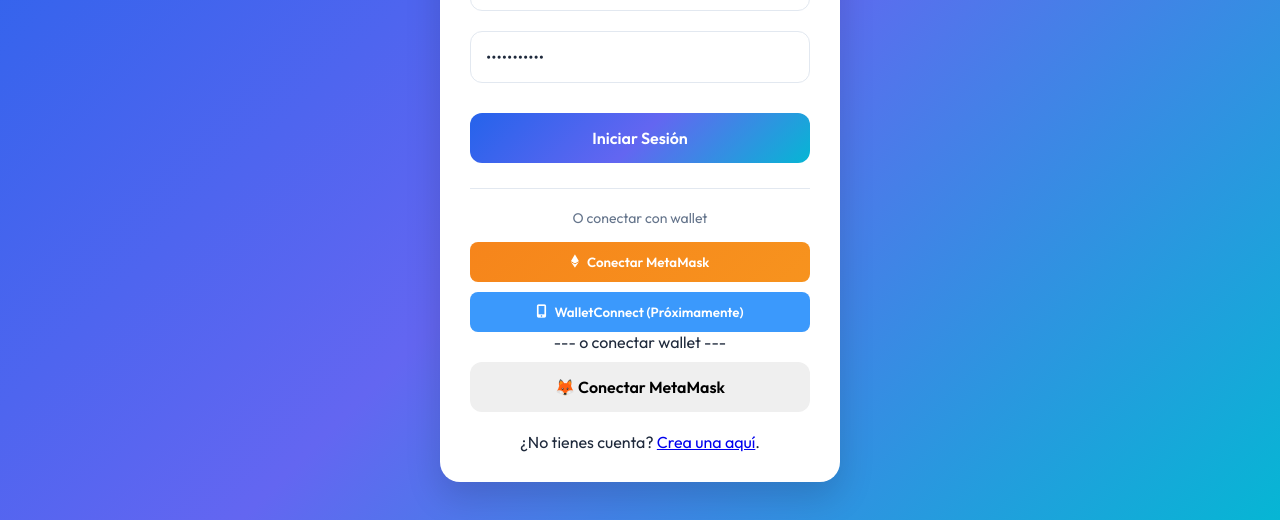
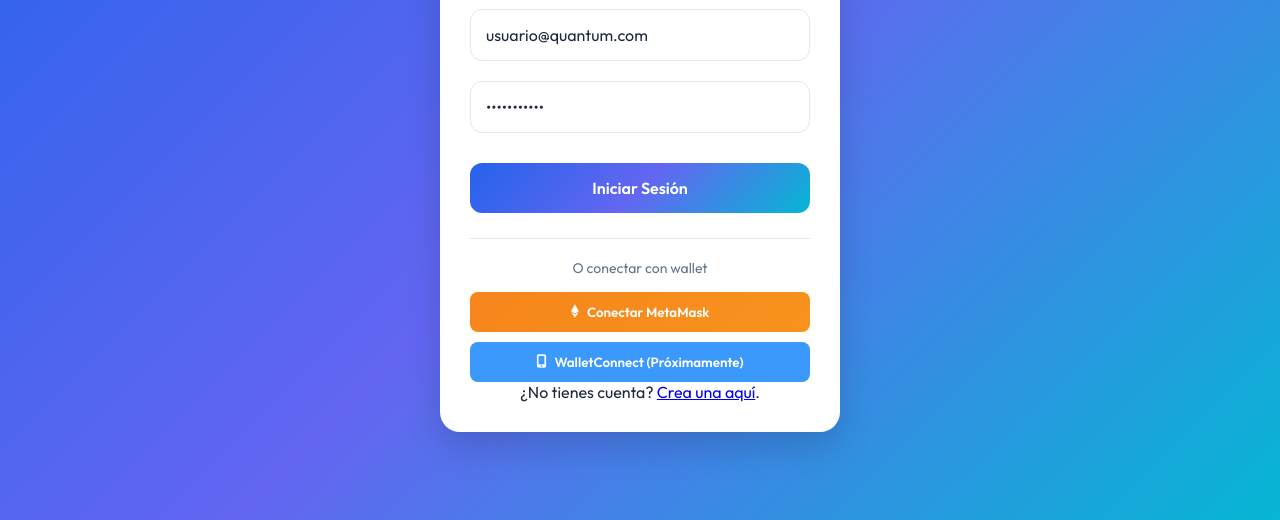
Before and after one commit to maucxto/quantum-wallet, a plain HTML site: page index.html in a window 1280 px wide. Shown: the part 280-800 px from the top of the page. Drawn offline with Linux system fonts and the light colour scheme; no server answers; a script that the page names is missing.

Commit message:
Remove duplicate wallet connection button, keep only original login flow

```diff
--- a/index.html
+++ b/index.html
@@ -29,13 +29,7 @@
             </div>
             <button class="btn btn-primary" onclick="app.login()">Iniciar Sesión</button>
 
-            <div class="divider">
-                <span>--- o conectar wallet ---</span>
-            </div>
 
-            <div class="form-group">
-                <button class="btn btn-secondary" onclick="web3Login.connectMetaMask()">🦊 Conectar MetaMask</button>
-            </div>
 
             <div class="register-link">
                 <p>¿No tienes cuenta? <a href="#" onclick="ModalsComponent.showRegisterModal()">Crea una aquí</a>.</p>
```
